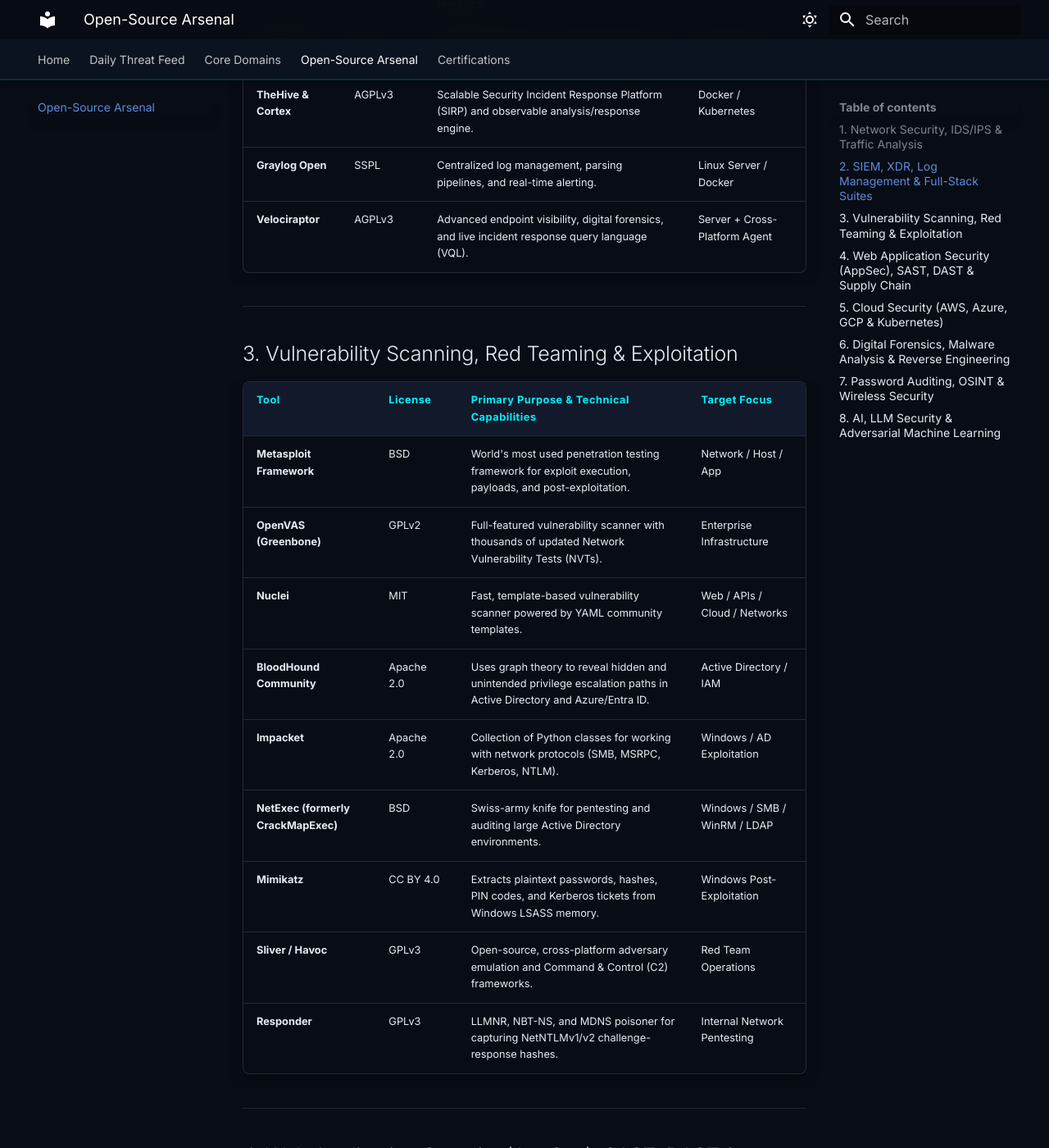
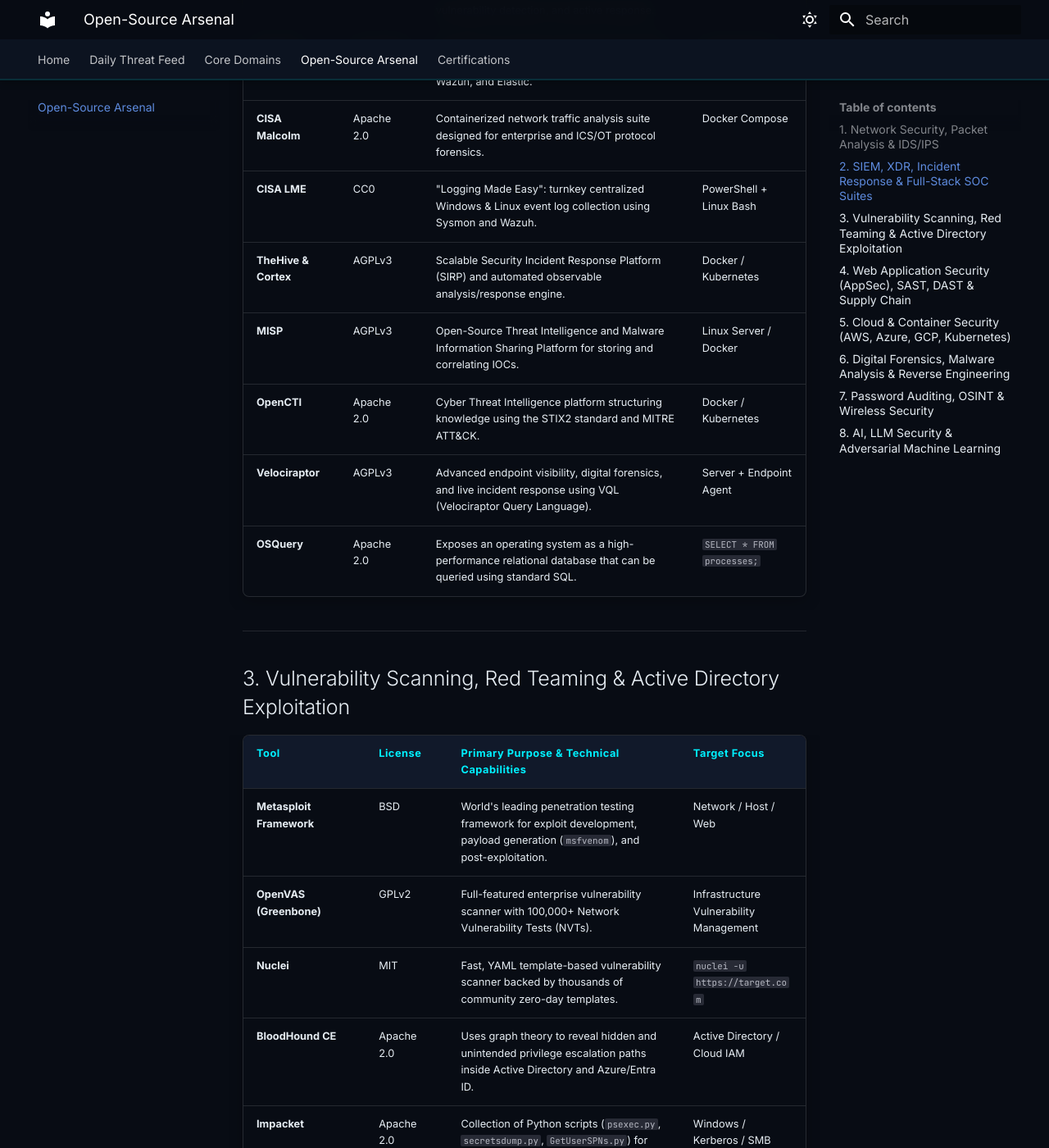
Before and after one commit to atharvajdhumal/cybersecurity-handbook, an MkDocs documentation site: the page built from docs/tools/open-source-arsenal.md, in a window 1280 px wide and 1400 px high, scrolled down 1918 px. Shown: the whole window at 82% size. Built offline with MkDocs 1.6.1 and Material for MkDocs 9.7.7, drawn with Linux system fonts in a browser that asks for light colours; some of the changed text lies outside the part shown.

Commit message:
Update open-source-arsenal.md

```diff
--- a/docs/tools/open-source-arsenal.md
+++ b/docs/tools/open-source-arsenal.md
@@ -4,111 +4,123 @@
   </span>
   <h1 style="margin-top: 0; font-size: 2.1rem; font-weight: 800;">Complete Open-Source Cybersecurity Arsenal</h1>
   <p style="color: #c9d1d9; font-size: 1.05rem; margin-bottom: 0;">
-    The definitive master index of free and open-source tools across Blue Team SOC, Red Team OffSec, Cloud, AppSec, OSINT, Forensics, Cryptography, and AI Red-Teaming.
+    The definitive master encyclopedia of free and open-source cybersecurity tools across Network Defense, SOC/SIEM, Red Teaming, AppSec, Cloud, Digital Forensics, OSINT, and AI Security.
   </p>
 </div>
 
-## 1. Network Security, IDS/IPS & Traffic Analysis
-| Tool | License | Primary Purpose & Technical Capabilities | CLI / Usage Pattern |
+## 1. Network Security, Packet Analysis & IDS/IPS
+
+| Tool | License | Primary Purpose & Technical Capabilities | Example CLI / Usage |
 | :--- | :--- | :--- | :--- |
-| **Wireshark** | GPLv2 | Deep packet inspection and protocol analyzer supporting 3,000+ enterprise and OT protocols. | `wireshark -r capture.pcap` |
-| **Zeek (formerly Bro)** | BSD | Passive network security monitor that converts raw traffic into structured protocol logs (`dns.log`, `http.log`, `ssl.log`). | `zeek -r traffic.pcap local` |
-| **Suricata** | GPLv2 | Multi-threaded IDS, IPS, and NSM engine using signature rules and Lua scripting. | `suricata -c suricata.yaml -i eth0` |
-| **Snort 3** | GPLv2 | Classic packet sniffer and signature-based network intrusion detection/prevention system. | `snort -c snort.lua -R rules.txt` |
-| **Arkime (Moloch)** | Apache 2.0 | Large-scale, indexed full Packet Capture (PCAP) storage and search system. | Web UI / REST API |
-| **Nmap** | NPSL | Network discovery, port scanning, OS fingerprinting, and NSE vulnerability scripting. | `nmap -sC -sV -O -p- target_ip` |
-| **Masscan** | AGPLv3 | Asynchronous TCP port scanner capable of scanning the entire Internet in under 5 minutes. | `masscan -p80,443 10.0.0.0/8 --rate=10000` |
-| **Netcat / Ncat** | GPL | Network utility for reading/writing raw TCP/UDP connections, banner grabbing, and port listening. | `nc -lvnp 4444` |
-| **Tcpdump** | BSD | Command-line packet analyzer for headless Linux servers and firewall appliances. | `tcpdump -i eth0 -nn -s0 -w out.pcap` |
-| **Bettercap** | GPLv3 | Swiss-army knife for WiFi, BLE, Ethernet MITM, ARP spoofing, and credential sniffing. | `bettercap -iface eth0` |
+| **Wireshark** | GPLv2 | Graphical deep packet inspection and protocol analyzer supporting 3,000+ enterprise and industrial protocols. | `wireshark -r capture.pcap` |
+| **Zeek (Bro)** | BSD | Passive network traffic analyzer that converts raw packets into structured connection and protocol logs (`dns.log`, `http.log`, `ssl.log`). | `zeek -r traffic.pcap local` |
+| **Suricata** | GPLv2 | High-performance multi-threaded IDS, IPS, and Network Security Monitoring (NSM) engine. | `suricata -c suricata.yaml -i eth0` |
+| **Snort 3** | GPLv2 | Industry-classic packet sniffer and signature-based network intrusion detection/prevention system. | `snort -c snort.lua -R local.rules` |
+| **Arkime (Moloch)** | Apache 2.0 | Large-scale, indexed full Packet Capture (PCAP) storage, search, and session carving system. | Web UI / REST API |
+| **Nmap** | NPSL | Network discovery, port scanning, OS fingerprinting, service enumeration, and NSE vulnerability scripting. | `nmap -sC -sV -O -p- 10.10.10.5` |
+| **Masscan** | AGPLv3 | Asynchronous TCP port scanner capable of scanning the entire IPv4 Internet in under 5 minutes. | `masscan -p80,443 10.0.0.0/8 --rate=10000` |
+| **Tcpdump** | BSD | Lightweight command-line packet capture utility for headless Linux servers and firewall appliances. | `tcpdump -i eth0 -nn -s0 -w capture.pcap` |
+| **Netcat / Ncat** | GPL | Networking utility for reading/writing raw TCP/UDP connections, banner grabbing, and port listening. | `nc -lvnp 4444` |
+| **Bettercap** | GPLv3 | Framework for Ethernet, WiFi, and BLE MITM attacks, ARP spoofing, and live packet manipulation. | `bettercap -iface eth0` |
+| **pfSense / OPNsense** | Apache / BSD | Open-source enterprise firewall, router, VPN gateway, and IDS/IPS appliance OS. | Dedicated Appliance / VM |
 
 ---
 
-## 2. SIEM, XDR, Log Management & Full-Stack Suites
+## 2. SIEM, XDR, Incident Response & Full-Stack SOC Suites
+
 | Tool | License | Primary Purpose & Technical Capabilities | Deployment |
 | :--- | :--- | :--- | :--- |
-| **Wazuh** | GPLv2 | Enterprise open-source XDR and SIEM: file integrity monitoring, vulnerability detection, and active response. | Agent + Server Docker/OVA |
-| **Security Onion 3** | Elastic/GPL | Complete Linux distro for threat hunting, NSM, log management (Zeek, Suricata, Wazuh, Elastic). | ISO / Network Sensor |
-| **CISA Malcolm** | Apache 2.0 | Containerized network traffic analysis suite tailored for enterprise and ICS/OT protocol forensics. | Docker Compose |
-| **CISA LME** | CC0 | "Logging Made Easy": centralized Windows & Linux log collection with Sysmon and Wazuh. | PowerShell + Linux Bash |
-| **TheHive & Cortex** | AGPLv3 | Scalable Security Incident Response Platform (SIRP) and observable analysis/response engine. | Docker / Kubernetes |
-| **Graylog Open** | SSPL | Centralized log management, parsing pipelines, and real-time alerting. | Linux Server / Docker |
-| **Velociraptor** | AGPLv3 | Advanced endpoint visibility, digital forensics, and live incident response query language (VQL). | Server + Cross-Platform Agent |
+| **Wazuh** | GPLv2 | Enterprise open-source XDR and SIEM: log analysis, file integrity monitoring (FIM), vulnerability detection, and active response. | Server + Cross-Platform Agent |
+| **Security Onion 3** | Elastic/GPL | Complete Linux distro for threat hunting, NSM, and log management integrating Zeek, Suricata, Wazuh, and Elastic. | Dedicated ISO / VM Sensor |
+| **CISA Malcolm** | Apache 2.0 | Containerized network traffic analysis suite designed for enterprise and ICS/OT protocol forensics. | Docker Compose |
+| **CISA LME** | CC0 | "Logging Made Easy": turnkey centralized Windows & Linux event log collection using Sysmon and Wazuh. | PowerShell + Linux Bash |
+| **TheHive & Cortex** | AGPLv3 | Scalable Security Incident Response Platform (SIRP) and automated observable analysis/response engine. | Docker / Kubernetes |
+| **MISP** | AGPLv3 | Open-Source Threat Intelligence and Malware Information Sharing Platform for storing and correlating IOCs. | Linux Server / Docker |
+| **OpenCTI** | Apache 2.0 | Cyber Threat Intelligence platform structuring knowledge using the STIX2 standard and MITRE ATT&CK. | Docker / Kubernetes |
+| **Velociraptor** | AGPLv3 | Advanced endpoint visibility, digital forensics, and live incident response using VQL (Velociraptor Query Language). | Server + Endpoint Agent |
+| **OSQuery** | Apache 2.0 | Exposes an operating system as a high-performance relational database that can be queried using standard SQL. | `SELECT * FROM processes;` |
 
 ---
 
-## 3. Vulnerability Scanning, Red Teaming & Exploitation
+## 3. Vulnerability Scanning, Red Teaming & Active Directory Exploitation
+
 | Tool | License | Primary Purpose & Technical Capabilities | Target Focus |
 | :--- | :--- | :--- | :--- |
-| **Metasploit Framework** | BSD | World's most used penetration testing framework for exploit execution, payloads, and post-exploitation. | Network / Host / App |
-| **OpenVAS (Greenbone)** | GPLv2 | Full-featured vulnerability scanner with thousands of updated Network Vulnerability Tests (NVTs). | Enterprise Infrastructure |
-| **Nuclei** | MIT | Fast, template-based vulnerability scanner powered by YAML community templates. | Web / APIs / Cloud / Networks |
-| **BloodHound Community** | Apache 2.0 | Uses graph theory to reveal hidden and unintended privilege escalation paths in Active Directory and Azure/Entra ID. | Active Directory / IAM |
-| **Impacket** | Apache 2.0 | Collection of Python classes for working with network protocols (SMB, MSRPC, Kerberos, NTLM). | Windows / AD Exploitation |
-| **NetExec (formerly CrackMapExec)** | BSD | Swiss-army knife for pentesting and auditing large Active Directory environments. | Windows / SMB / WinRM / LDAP |
-| **Mimikatz** | CC BY 4.0 | Extracts plaintext passwords, hashes, PIN codes, and Kerberos tickets from Windows LSASS memory. | Windows Post-Exploitation |
-| **Sliver / Havoc** | GPLv3 | Open-source, cross-platform adversary emulation and Command & Control (C2) frameworks. | Red Team Operations |
-| **Responder** | GPLv3 | LLMNR, NBT-NS, and MDNS poisoner for capturing NetNTLMv1/v2 challenge-response hashes. | Internal Network Pentesting |
+| **Metasploit Framework** | BSD | World's leading penetration testing framework for exploit development, payload generation (`msfvenom`), and post-exploitation. | Network / Host / Web |
+| **OpenVAS (Greenbone)** | GPLv2 | Full-featured enterprise vulnerability scanner with 100,000+ Network Vulnerability Tests (NVTs). | Infrastructure Vulnerability Management |
+| **Nuclei** | MIT | Fast, YAML template-based vulnerability scanner backed by thousands of community zero-day templates. | `nuclei -u https://target.com` |
+| **BloodHound CE** | Apache 2.0 | Uses graph theory to reveal hidden and unintended privilege escalation paths inside Active Directory and Azure/Entra ID. | Active Directory / Cloud IAM |
+| **Impacket** | Apache 2.0 | Collection of Python scripts (`psexec.py`, `secretsdump.py`, `GetUserSPNs.py`) for low-level network protocol manipulation. | Windows / Kerberos / SMB |
+| **NetExec (CrackMapExec)** | BSD | Swiss-army knife for auditing and pentesting large Active Directory networks across SMB, WinRM, LDAP, and MSSQL. | `nxc smb 10.10.10.0/24` |
+| **Mimikatz** | CC BY 4.0 | Extracts plaintext passwords, NTLM hashes, Kerberos tickets, and PINs from Windows `lsass.exe` memory. | Windows Credential Dumping |
+| **Responder** | GPLv3 | LLMNR, NBT-NS, and MDNS poisoner designed to capture NetNTLMv1/v2 challenge-response hashes on internal LANs. | `responder -I eth0 -dwv` |
+| **Sliver / Havoc** | GPLv3 | Modern open-source, cross-platform adversary emulation and Command & Control (C2) frameworks. | Red Team Operations |
 
 ---
 
 ## 4. Web Application Security (AppSec), SAST, DAST & Supply Chain
+
 | Tool | License | Primary Purpose & Technical Capabilities | Category |
 | :--- | :--- | :--- | :--- |
-| **OWASP ZAP** | Apache 2.0 | Intercepting proxy and automated DAST scanner for finding web and API vulnerabilities. | DAST / Web Proxy |
-| **SQLmap** | GPLv2 | Automates the detection and exploitation of SQL injection flaws and database takeovers. | Database Exploitation |
-| **Ffuf / Gobuster** | MIT / Apache | Fast web fuzzers written in Go for directory brute-forcing, virtual host discovery, and parameter fuzzing. | Web Reconnaissance |
-| **Semgrep OSS** | LGPLv2.1 | Fast, syntax-aware static analysis (SAST) tool supporting 30+ programming languages. | SAST / Secure Coding |
-| **Trivy** | Apache 2.0 | Comprehensive vulnerability and misconfiguration scanner for containers, Kubernetes, IaC, and SBOMs. | Container / Supply Chain |
-| **Gitleaks / TruffleHog** | MIT / AGPL | Scans git repositories, commit histories, and filesystems for hardcoded API keys and secrets. | Secret Detection |
-| **OWASP Dependency-Check** | Apache 2.0 | Software Composition Analysis (SCA) tool that detects publicly disclosed CVEs in project dependencies. | SCA / Supply Chain |
-| **Nikto** | GPLv2 | Web server scanner testing for 6,700+ dangerous files/CGIs and outdated server versions. | Web Server Auditing |
+| **OWASP ZAP** | Apache 2.0 | Intercepting web proxy and automated DAST scanner for identifying web application and API flaws. | DAST / Intercepting Proxy |
+| **SQLmap** | GPLv2 | Automates the detection and exploitation of SQL injection vulnerabilities and database server takeovers. | `sqlmap -u "http://site.com?id=1" --dbs` |
+| **Ffuf / Gobuster** | MIT / Apache | High-speed Go web fuzzers for directory discovery, virtual host enumeration, and GET/POST parameter fuzzing. | `ffuf -w wordlist.txt -u https://site/FUZZ` |
+| **Semgrep OSS** | LGPLv2.1 | Fast, syntax-aware Static Application Security Testing (SAST) scanner supporting 30+ programming languages. | `semgrep scan --config=auto` |
+| **Trivy** | Apache 2.0 | All-in-one vulnerability and misconfiguration scanner for container images, file systems, git repos, and SBOMs. | `trivy image python:3.11` |
+| **Gitleaks / TruffleHog** | MIT / AGPL | Scans git repositories, commit histories, and CI/CD pipelines for hardcoded API keys, tokens, and secrets. | `gitleaks detect --source .` |
+| **OWASP Dependency-Check** | Apache 2.0 | Software Composition Analysis (SCA) tool that detects publicly disclosed CVEs in project dependencies. | Supply Chain / SCA |
+| **Nikto** | GPLv2 | Web server scanner testing for 6,700+ dangerous files, misconfigurations, and outdated server headers. | `nikto -h https://target.com` |
 
 ---
 
-## 5. Cloud Security (AWS, Azure, GCP & Kubernetes)
-| Tool | License | Primary Purpose & Technical Capabilities | Supported Clouds |
+## 5. Cloud & Container Security (AWS, Azure, GCP, Kubernetes)
+
+| Tool | License | Primary Purpose & Technical Capabilities | Supported Environments |
 | :--- | :--- | :--- | :--- |
-| **Prowler** | Apache 2.0 | Cloud Security Posture Management (CSPM) auditing against CIS, NIST, GDPR, HIPAA, and PCI-DSS. | AWS, Azure, GCP, K8s |
-| **ScoutSuite** | GPLv2 | Multi-cloud security auditing tool that generates offline HTML reports of exposed cloud configurations. | AWS, Azure, GCP, Alibaba |
-| **Checkov / Terrascan** | Apache 2.0 | Static code analysis for Infrastructure-as-Code (Terraform, CloudFormation, Kubernetes, Helm). | IaC Security |
-| **Falco** | Apache 2.0 | Cloud-native runtime security project by CNCF; detects anomalous Linux kernel syscalls and container escapes. | Linux / Docker / K8s |
-| **Kube-bench / Kube-hunter** | Apache 2.0 | Audits Kubernetes clusters against CIS Benchmarks and hunts for active cluster weaknesses. | Kubernetes |
-| **Pacu** | BSD | Open-source AWS exploitation framework designed for offensive cloud security testing. | AWS Red Teaming |
+| **Prowler** | Apache 2.0 | Cloud Security Posture Management (CSPM) tool auditing against CIS, NIST, GDPR, HIPAA, and PCI-DSS benchmarks. | AWS, Azure, GCP, Kubernetes |
+| **ScoutSuite** | GPLv2 | Multi-cloud security auditing tool that generates interactive offline HTML reports of cloud attack surfaces. | AWS, Azure, GCP, Alibaba, Oracle |
+| **Checkov / Terrascan** | Apache 2.0 | Static code analysis for Infrastructure-as-Code (Terraform, CloudFormation, Kubernetes manifests, Helm, ARM). | `checkov -d ./terraform` |
+| **Falco** | Apache 2.0 | CNCF cloud-native runtime security engine; monitors Linux kernel eBPF syscalls to detect container escapes in real time. | Linux, Docker, Kubernetes |
+| **Kube-bench / Kube-hunter** | Apache 2.0 | Audits Kubernetes clusters against CIS Kubernetes Benchmarks and probes for active cluster weaknesses. | Kubernetes Control Plane & Nodes |
+| **Pacu** | BSD | Open-source AWS exploitation framework created for offensive cloud security testing and privilege escalation. | AWS Red Teaming |
 
 ---
 
 ## 6. Digital Forensics, Malware Analysis & Reverse Engineering
-| Tool | License | Primary Purpose & Technical Capabilities | Focus |
+
+| Tool | License | Primary Purpose & Technical Capabilities | Forensic Discipline |
 | :--- | :--- | :--- | :--- |
-| **Ghidra** | Apache 2.0 | NSA's software reverse engineering suite featuring a decompiler, disassembler, and scripting engine. | Binary Reverse Engineering |
-| **Radare2 / Rizin (Cutter)** | LGPLv3 | Portable reverse-engineering framework and command-line hexadecimal editor/disassembler. | Binary Analysis |
-| **Volatility 3** | Volatility | World standard framework for extracting digital artifacts from volatile RAM memory dumps. | Memory Forensics |
-| **Autopsy / Sleuth Kit** | Apache 2.0 | Graphical digital forensics platform for analyzing hard drives, smartphones, and deleted files. | Disk Forensics |
-| **YARA & YARA-X** | BSD | Pattern-matching swiss-army knife for malware researchers to classify and identify malware samples. | Malware Signatures |
-| **CAPA** | Apache 2.0 | Mandiant's open-source tool that identifies capabilities in executable binaries (PE, ELF, .NET) mapped to ATT&CK. | Automated Triage |
-| **CAPEv2 (Cuckoo Fork)** | GPLv3 | Automated malware sandbox that detonates suspicious files and extracts payloads, API calls, and network IOCs. | Dynamic Sandboxing |
-| **CyberChef** | Apache 2.0 | GCHQ's "Cyber Swiss Army Knife" web app for decoding, decompressing, decrypting, and parsing data. | Data De-obfuscation |
+| **Ghidra** | Apache 2.0 | NSA's software reverse engineering framework featuring a multi-architecture disassembler and decompiler. | Binary Reverse Engineering |
+| **Radare2 / Cutter** | LGPLv3 | Portable reverse-engineering framework, hexadecimal editor, debugger, and graphical decompiler. | Binary Analysis |
+| **Volatility 3** | Volatility | World-standard memory forensics framework for extracting processes, sockets, and injected code from RAM dumps. | `vol -f mem.raw windows.pslist` |
+| **Autopsy / The Sleuth Kit** | Apache 2.0 | Graphical digital forensics platform for investigating hard drives, disk images, timelines, and deleted files. | Disk & File System Forensics |
+| **YARA / YARA-X** | BSD | Pattern-matching swiss-army knife used by malware researchers to identify and classify malware samples. | `yara rules.yar suspicious.exe` |
+| **CAPA** | Apache 2.0 | Mandiant's open-source tool that identifies host capabilities in PE, ELF, and .NET binaries mapped to MITRE ATT&CK. | Automated Malware Triage |
+| **CAPEv2 (Cuckoo Fork)** | GPLv3 | Automated dynamic malware sandbox that detonates suspicious binaries and extracts payloads, API hooks, and network IOCs. | Dynamic Malware Sandboxing |
+| **CyberChef** | Apache 2.0 | GCHQ's "Cyber Swiss Army Knife" web app for decoding, decrypting, decompressing, and de-obfuscating data payloads. | Data De-obfuscation |
+| **Hayabusa / Chainsaw** | GPL / MIT | Ultra-fast Rust-based Windows Event Log (`evtx`) forensic timeline generators and Sigma rule hunters. | Windows Event Log Forensics |
 
 ---
 
 ## 7. Password Auditing, OSINT & Wireless Security
+
 | Tool | License | Primary Purpose & Technical Capabilities | Category |
 | :--- | :--- | :--- | :--- |
-| **Hashcat** | MIT | World's fastest GPU-accelerated password and hash recovery utility supporting 300+ hashing algorithms. | Password Recovery |
-| **John the Ripper (Jumbo)** | GPLv2 | Fast password cracker capable of auditing archive passwords, SSH keys, Kerberos tickets, and OS hashes. | Password Auditing |
-| **Hydra** | AGPLv3 | Parallelized network login cracker supporting 50+ protocols (SSH, FTP, RDP, HTTP-Form, SMB). | Network Brute-Forcing |
-| **Aircrack-ng** | GPLv2 | Complete suite of tools to assess Wi-Fi network security: packet capture, deauth, WEP/WPA/WPA2 cracking. | Wireless Security |
-| **SpiderFoot** | MIT | Automated OSINT collection tool querying 200+ public data sources for IPs, domains, emails, and leaks. | OSINT / Recon |
-| **TheHarvester / Recon-ng** | GPLv2 | Gathers emails, subdomains, hosts, employee names, and open ports from public sources. | External Recon |
-| **Amass (OWASP)** | Apache 2.0 | In-depth attack surface mapping and external asset discovery using passive and active DNS enumeration. | Attack Surface Mapping |
+| **Hashcat** | MIT | World's fastest GPU-accelerated password and hash cracking utility supporting 300+ hashing algorithms. | `hashcat -m 1000 hashes.txt rockyou.txt` |
+| **John the Ripper** | GPLv2 | Fast password auditing tool supporting OS hashes, encrypted ZIP/7z archives, SSH private keys, and Kerberos tickets. | Password Auditing |
+| **Hydra (THC-Hydra)** | AGPLv3 | Parallelized network login brute-forcer supporting 50+ protocols (SSH, FTP, RDP, HTTP-Form, SMB, Telnet). | Network Authentication Auditing |
+| **Aircrack-ng** | GPLv2 | Complete wireless security suite: packet capture (`airodump-ng`), packet injection (`aireplay-ng`), and WEP/WPA/WPA2 cracking. | Wi-Fi Security Auditing |
+| **SpiderFoot** | MIT | Automated OSINT reconnaissance framework querying 200+ public sources for IPs, domains, emails, and data leaks. | OSINT Automation |
+| **Amass (OWASP)** | Apache 2.0 | In-depth external attack surface mapping and subdomain discovery using passive and active DNS enumeration. | Attack Surface Management |
+| **TheHarvester** | GPLv2 | Gathers emails, subdomains, hosts, employee names, and open ports from public search engines and PGP servers. | Pre-Engagement Reconnaissance |
 
 ---
 
 ## 8. AI, LLM Security & Adversarial Machine Learning
+
 | Tool | License | Primary Purpose & Technical Capabilities | Alignment |
 | :--- | :--- | :--- | :--- |
-| **Garak** | Apache 2.0 | LLM vulnerability scanner probing for prompt injection, jailbreaks, toxicity, hallucinations, and data leakage. | OWASP LLM Top 10 |
-| **Promptfoo** | MIT | CLI and CI/CD tool for red-teaming LLM apps, RAG pipelines, and agentic workflows. | AI Guardrail Auditing |
-| **PyRIT (Microsoft)** | MIT | Python Risk Identification Toolkit for generative AI; automates red-teaming across text and multimodal models. | MITRE ATLAS |
-| **Adversarial Robustness Toolbox (ART)** | MIT | Python library for ML Security defending and evaluating models against evasion, poisoning, and extraction. | ML Model Defense |
+| **Garak** | Apache 2.0 | Generative AI vulnerability scanner probing LLMs for prompt injection, jailbreaks, hallucinations, and data leakage. | OWASP LLM Top 10 |
+| **Promptfoo** | MIT | CLI and CI/CD testing tool for red-teaming LLM prompts, RAG pipelines, and autonomous agent guardrails. | AI Application Security |
+| **PyRIT (Microsoft)** | MIT | Python Risk Identification Toolkit automating red-teaming across text and multimodal generative AI systems. | MITRE ATLAS |
+| **Adversarial Robustness Toolbox (ART)** | MIT | Python library for Machine Learning Security defending models against evasion, poisoning, extraction, and inference. | ML Model Defense |
```
